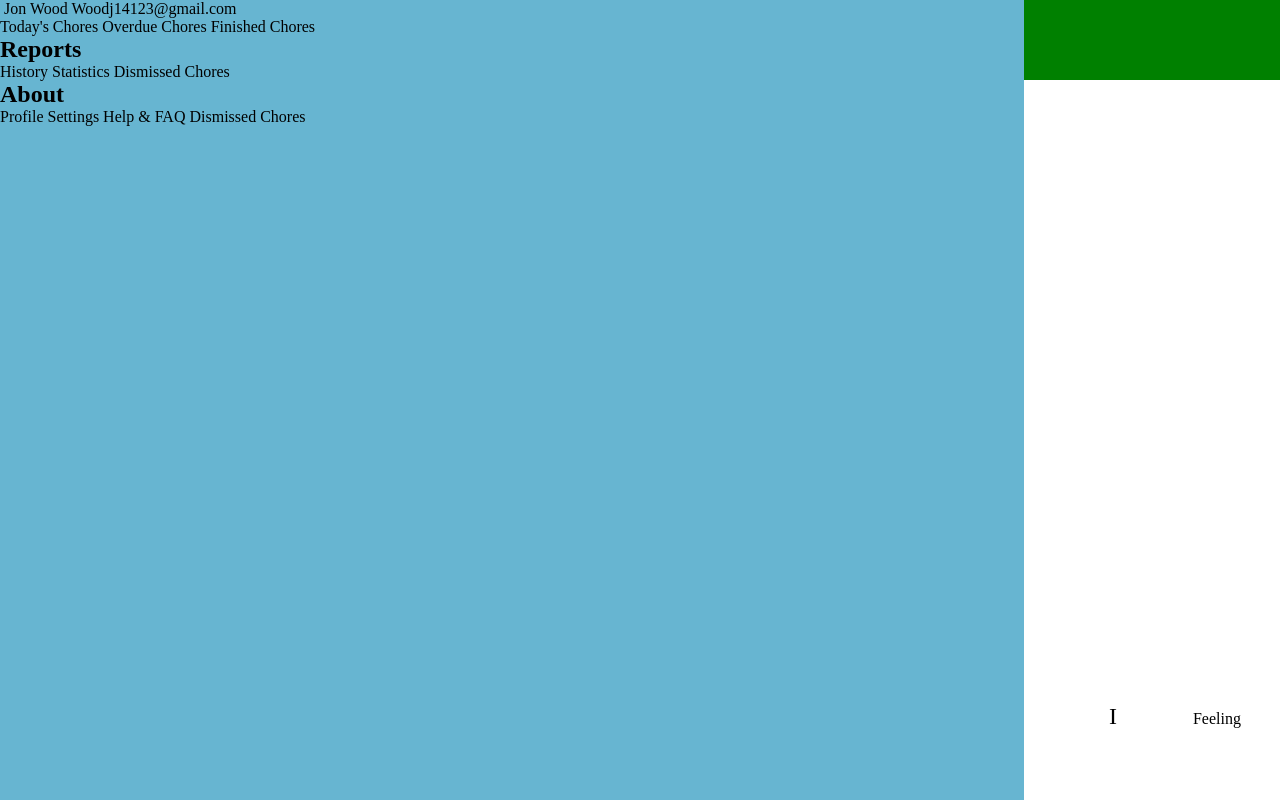
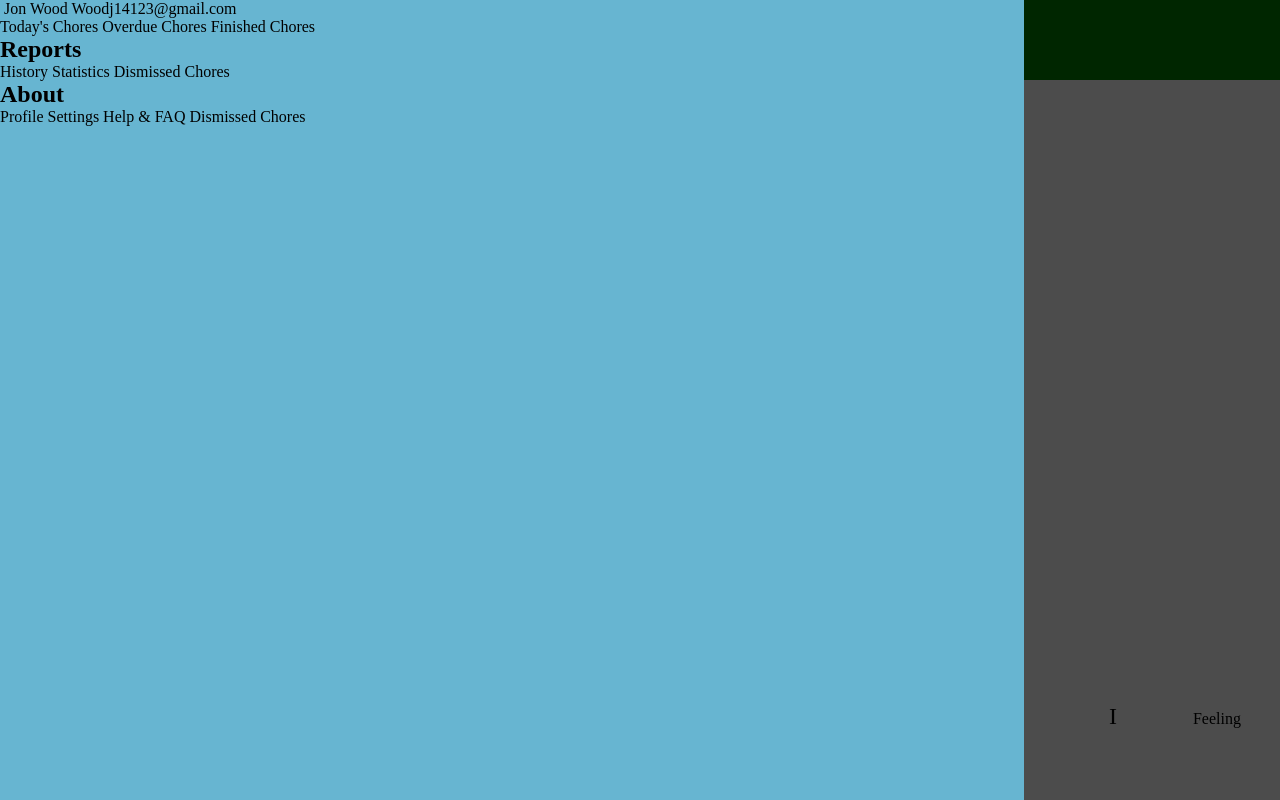
Before and after one commit to Jon-F-Wood/Chore-Schedule-Web-App, a plain HTML site: page index.html in a window 1280 px wide. Both pictures are taken after a click on the icon "menu". Drawn offline with nearby package versions, Linux system fonts and the light colour scheme.

Commit message:
Fixed Mask reference issue

```diff
--- a/index.html
+++ b/index.html
@@ -358,7 +358,7 @@
 			  </ul>
 			</nav>
 
-			<div id="mask" class="mask"></div>
+			<div id="mask" class="c-mask"></div>
 		</div>
 
 <!-- /EXTERNAL SCRIPTS -->
```
